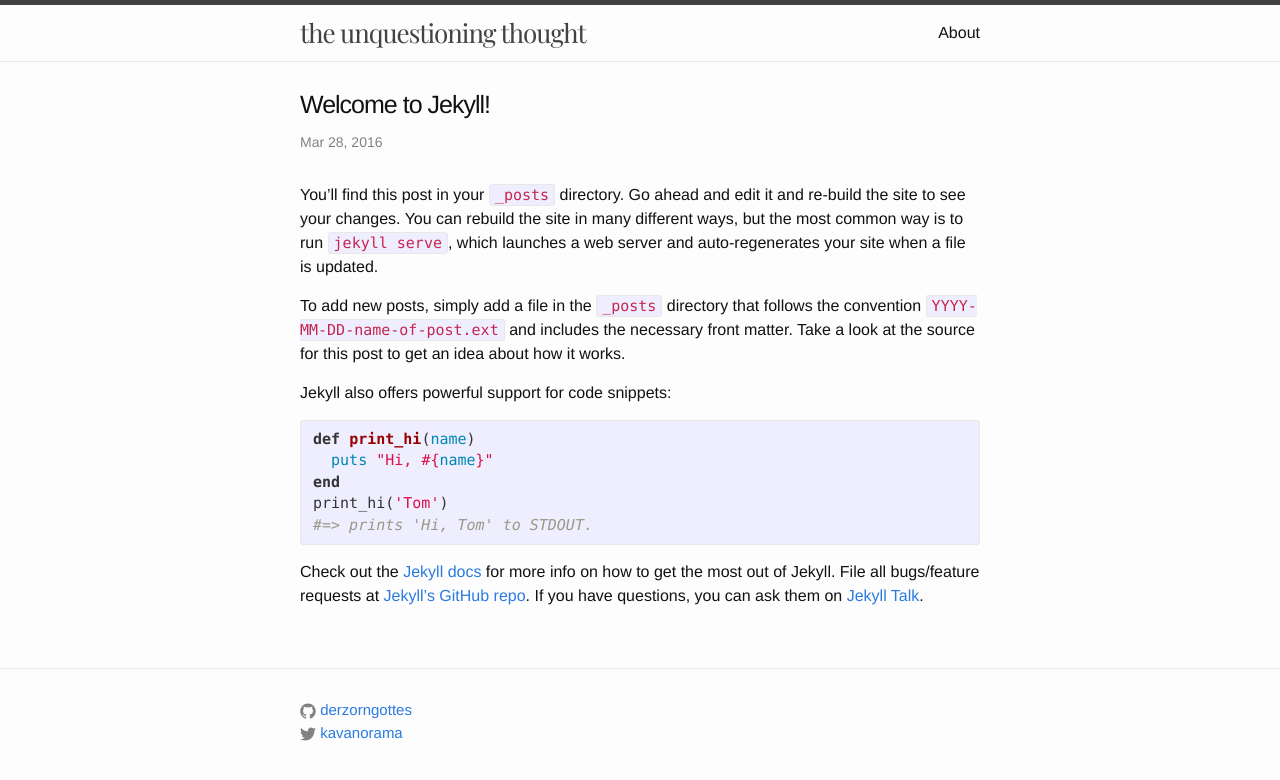
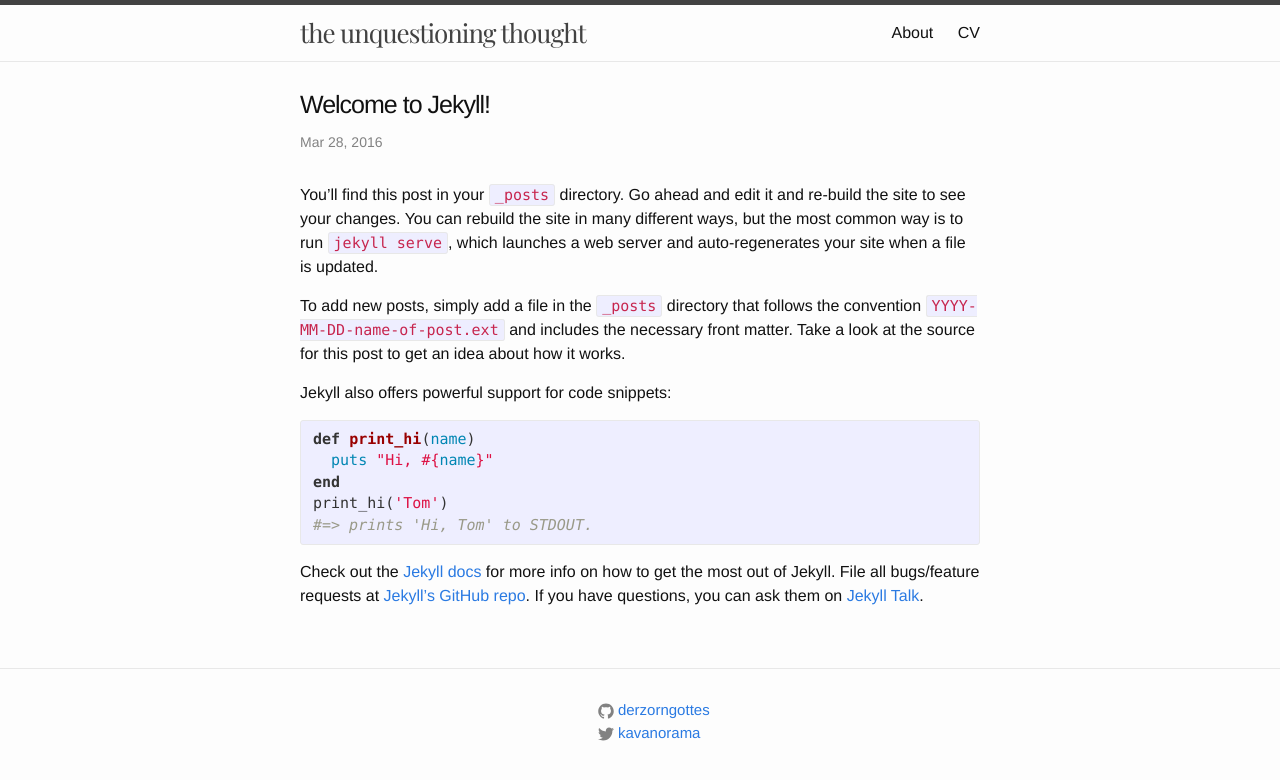
Before and after one commit to derzorngottes/deprecated-personal-site, a Jekyll site: the page built from _posts/2016-03-28-welcome-to-jekyll.markdown, in a window 1280 px wide. Shown: the top 780 px of the page. Built offline with Jekyll 4.4.1, drawn with Linux system fonts in a browser that asks for light colours.

Commit message:
Fix layout for footer

```diff
--- a/_includes/footer.html
+++ b/_includes/footer.html
@@ -1,7 +1,7 @@
 <footer class="site-footer">
   <div class="wrapper">
-
     <div class="footer-col-wrapper">
+      <div class='footer-col footer-col-3'></div>
       <div class='footer-col footer-col-3'>
         <ul class="social-media-list">
           {% if site.github_username %}
--- a/index.html
+++ b/index.html
@@ -3,7 +3,9 @@ layout: default
 ---
 
 <div class="home">
-
+  <div class='general'>
+    <h1 class='page-heading'>hi</h1>
+  </div>
   <h1 class="page-heading">Posts</h1>
 
   <ul class="post-list">
```
Also changed, not shown: cv.md (added, +7 -0 lines).
